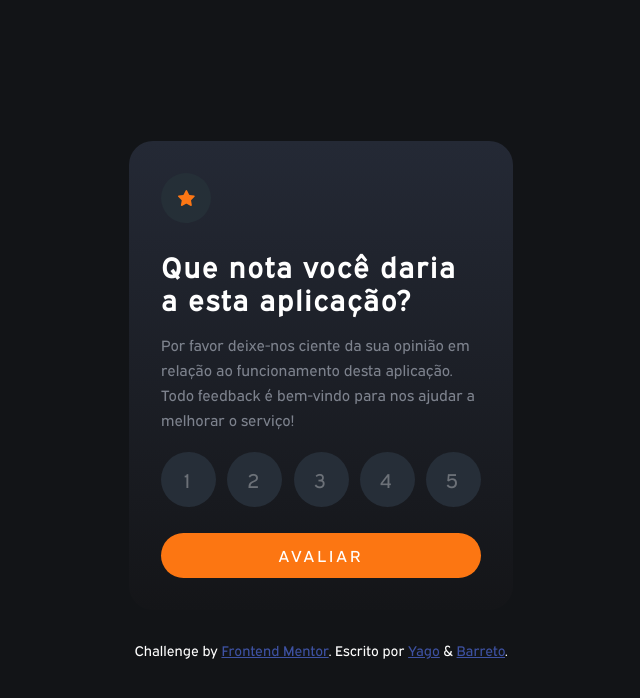
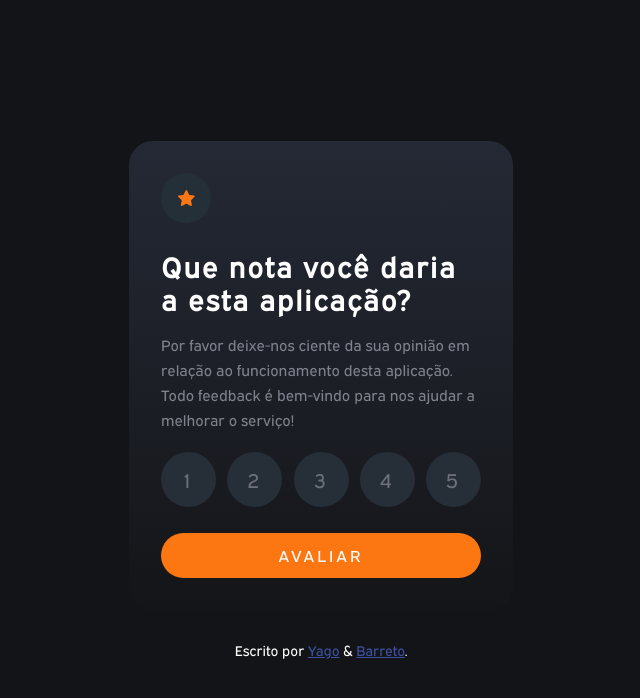
Before and after one commit to yagowb/interactive-rating-component-main, a plain HTML site: page index.html in a window 1280 px wide. Shown: the whole page, without its empty margins (319-959 px from the left). Drawn offline with Linux system fonts and the light colour scheme.

Commit message:
Ajustes no HTML

```diff
--- a/index.html
+++ b/index.html
@@ -62,7 +62,7 @@
 
 
    <div class="attribution">
-    Challenge by <a href="https://www.frontendmentor.io?ref=challenge" target="_blank">Frontend Mentor</a>.
+    <!--Challenge by <a href="https://www.frontendmentor.io?ref=challenge" target="_blank">Frontend Mentor</a>. -->
     Escrito por <a href="https://github.com/yagowb">Yago</a> & <a href="https://github.com/barretodotcom">Barreto</a>.
   </div>
 
```
